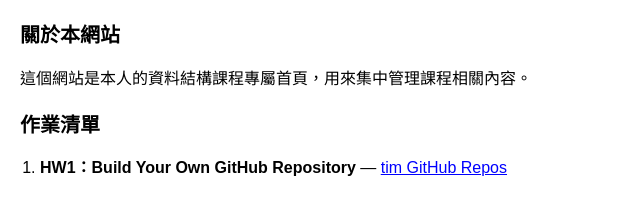
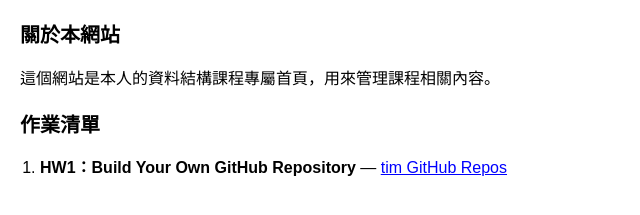
Before and after one commit to tim9910/tim9910.github.io, a plain HTML site: page index.html in a window 1280 px wide. Shown: the part 481-696 px from the top of the page, 0-640 px from the left. Drawn offline with Linux system fonts and the light colour scheme.

Commit message:
Add files via upload
update index

```diff
--- a/index.html
+++ b/index.html
@@ -1,18 +1,16 @@
 <!DOCTYPE html>
-<html lang="zh-Hant">
+<html>
 <head>
   <meta charset="utf-8" />
-  <meta name="viewport" content="width=device-width, initial-scale=1" />
   <title>資料結構課程｜個人首頁</title>
   <style>
-    body { font-family: Arial, "Microsoft JhengHei", sans-serif; margin: 20px; background: #fff; color: #000; }
+    body { font-family: Arial, sans-serif; margin: 20px; background: #fff; color: #000; }
     h1 { font-size: 24px; margin-bottom: 10px; }
     h2 { font-size: 20px; margin-top: 20px; }
     table { border-collapse: collapse; width: 100%; margin-top: 10px; }
     th, td { border: 1px solid #ccc; padding: 8px; text-align: left; }
     th { background: #f0f0f0; }
     ul, ol { margin: 0; padding-left: 20px; }
-    footer { margin-top: 30px; font-size: 12px; color: #555; text-align: center; }
     a { color: blue; }
   </style>
 </head>
@@ -51,7 +49,7 @@
   </ul>
 
   <h2 id="about">關於本網站</h2>
-  <p>這個網站是本人的資料結構課程專屬首頁，用來集中管理課程相關內容。</p>
+  <p>這個網站是本人的資料結構課程專屬首頁，用來管理課程相關內容。</p>
 
   <h2 id="homeworks">作業清單</h2>
   <ol>
```
